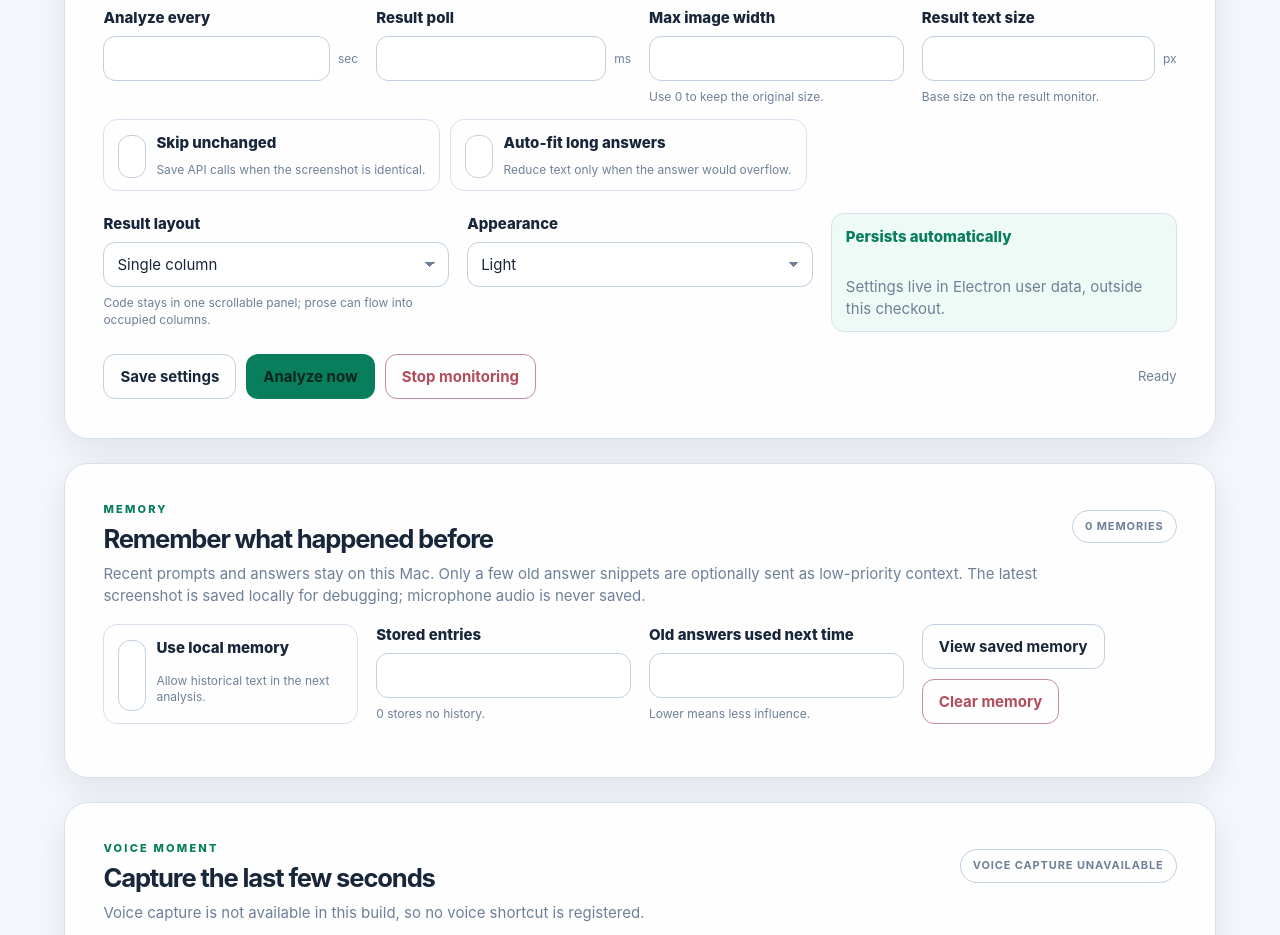
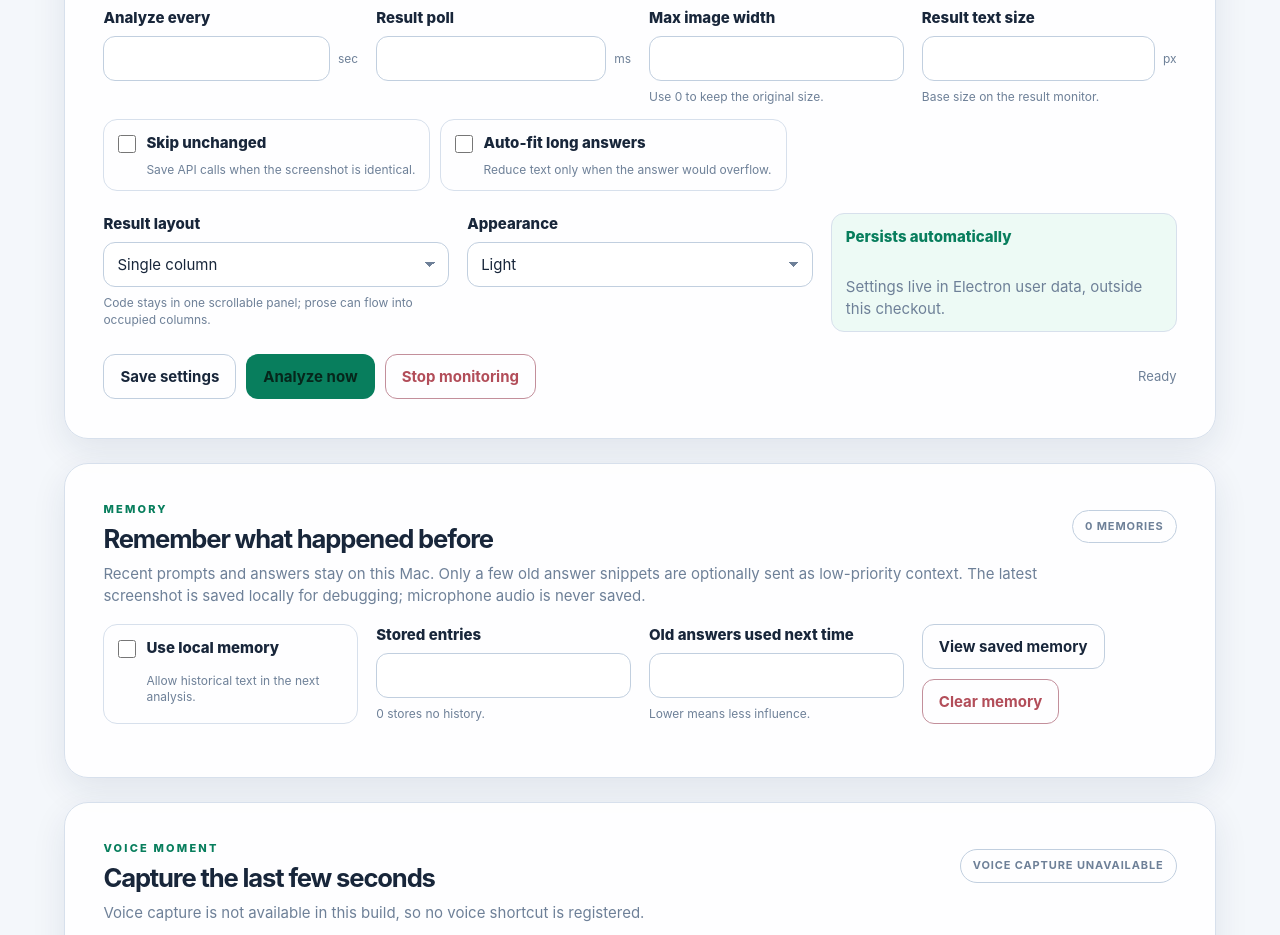
Before and after one commit to fallintoplace/monitor-gpt, an Electron app: page public/index.html in a window 1280 px wide. Shown: the part 800-1735 px from the top of the page. Drawn offline with Linux system fonts and the light colour scheme; no server answers.

Commit message:
Restore checkbox controls

```diff
--- a/public/styles.css
+++ b/public/styles.css
@@ -173,7 +173,20 @@ input:focus, select:focus, textarea:focus { border-color: var(--accent); box-sha
 .input-with-unit em { color: var(--muted); font-size: 12px; font-style: normal; }
 .check-row { align-items: stretch; margin: 4px 0 22px; }
 .check-label { border: 1px solid var(--line); border-radius: 14px; display: grid; grid-template-columns: auto 1fr; column-gap: 10px; padding: 12px 14px; }
-.check-label input { accent-color: var(--accent); grid-row: span 2; margin: 3px 0 0; width: 17px; }
+.check-label input[type="checkbox"] {
+  appearance: auto;
+  -webkit-appearance: checkbox;
+  accent-color: var(--accent);
+  align-self: start;
+  background: transparent;
+  border: 0;
+  border-radius: 0;
+  grid-row: span 2;
+  height: 18px;
+  margin: 3px 0 0;
+  padding: 0;
+  width: 18px;
+}
 .check-label small { grid-column: 2; }
 .settings-note { background: color-mix(in srgb, var(--accent-soft) 55%, var(--panel-strong)); border: 1px solid var(--line); border-radius: 13px; color: var(--muted); justify-content: center; padding: 12px 14px; }
 .settings-note strong { color: var(--accent); }
```
